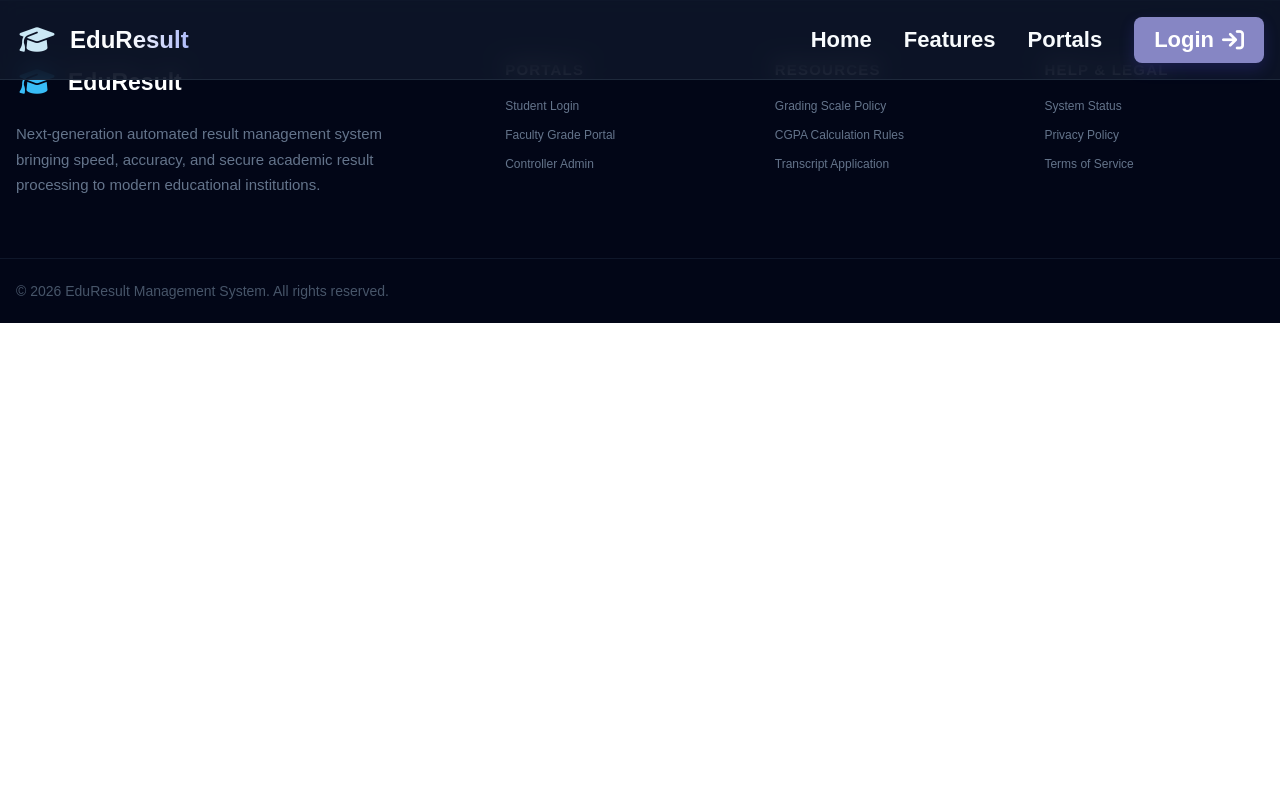
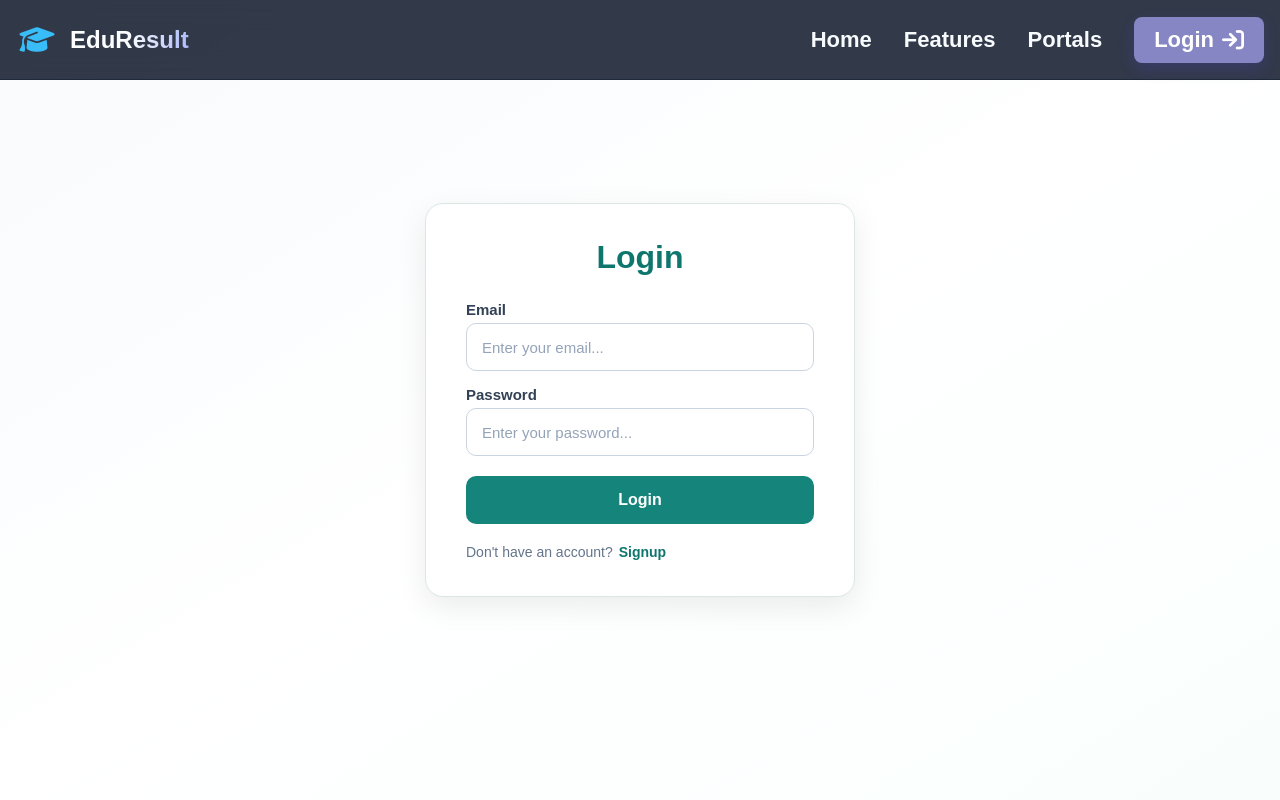
Before and after one commit to FoyziaSultana/EduResult, a React (Vite) app in the folder frontend/: page /login in a window 1280 px wide. Shown: the top 800 px of the page. Built offline with nearby package versions, Linux system fonts and the light colour scheme.

Commit message:
Login frontend

```diff
--- a/frontend/index.html
+++ b/frontend/index.html
@@ -8,7 +8,7 @@
 
   <link rel="stylesheet" href="https://cdnjs.cloudflare.com/ajax/libs/font-awesome/6.5.2/css/all.min.css" />
 
-  <title>frontend</title>
+  <title>Home</title>
 </head>
 
 <body>
--- a/frontend/src/App.jsx
+++ b/frontend/src/App.jsx
@@ -3,7 +3,7 @@ import Navbar from "./component/navbar";
 import Footer from "./component/footer";
 import Home from "./pages/home";
 import Signup from "./pages/Signup";
-
+import Login from "./pages/Login"
 function App() {
     return (
         <div className="App">
@@ -14,6 +14,7 @@ function App() {
                 <Routes>
                     <Route path="/" element={<Home />} />
                     <Route path="/signup" element={<Signup />} />
+                    <Route path="/login" element={<Login />} />
                 </Routes>
             </main>
 
--- a/frontend/src/component/navbar.css
+++ b/frontend/src/component/navbar.css
@@ -51,7 +51,7 @@
 
 .logo-icon i {
     font-size: 28px;
-    color: #cbe8f5;
+    color: #38bdf8;
 }
 
 
--- a/frontend/src/component/navbar.jsx
+++ b/frontend/src/component/navbar.jsx
@@ -1,6 +1,6 @@
 
 import "./navbar.css";
-
+import { Link} from "react-router-dom";
 function Navbar() {
     return (
         <header className="navbar">
@@ -37,10 +37,12 @@ function Navbar() {
 
                 <div className="navbar-actions">
 
-                    <a href="#login" className="login-btn">
-                        Login
-                        <i className="fa-solid fa-arrow-right-to-bracket"></i>
-                    </a>
+                    <Link to="/login"
+                            className="login-btn"
+                        >
+                            Login
+                            <i className="fa-solid fa-arrow-right-to-bracket"></i>
+                        </Link>
 
                 </div>
 
--- /dev/null
+++ b/frontend/src/pages/Login.jsx
@@ -0,0 +1,91 @@
+import React, { useState } from "react";
+import { Link, useNavigate } from "react-router-dom";
+import { ToastContainer } from 'react-toastify';
+import "./SignupStyle.css";
+import { handleError, handleSuccess } from "../../toastmsg";
+function Login() {
+    const [loginInfo, setLoginInfo] = useState({
+        UserEmail: "",
+        UserPassword: ""
+    })
+    const navigate = useNavigate();
+    const handleChange = (e) => {
+        const { name, value } = e.target;
+
+        const copyLoginInfo = { ...loginInfo };
+        copyLoginInfo[name] = value;
+        setLoginInfo(copyLoginInfo);
+    }
+    const handleLogin = async (e) => {
+        e.preventDefault();
+        const { UserEmail, UserPassword } = loginInfo;
+        if (!UserEmail || !UserPassword) {
+            return handleError('Fillup all information')
+        }
+        try {
+            const url = "http://localhost:5000/auth/login";
+            const response = await fetch(url, {
+                method: "POST",
+                headers: {
+                    'Content-Type': 'application/json'
+                },
+                body: JSON.stringify(loginInfo)
+            });
+            const result = await response.json();
+            const { success, message, jwtToken, UserName, error } = result;
+            if (success) {
+                handleSuccess(message);
+                localStorage.setItem('token', jwtToken);
+                localStorage.setItem('loggedInUser', UserName);
+                window.dispatchEvent(new Event("login"));
+                setTimeout(() => {
+                    navigate("/");
+                }, 1000)
+            }
+            else if (error) {
+                const details = error?.details[0].message;
+                handleError(details);
+            }
+            else if (!success) {
+                handleError(message);
+            }
+            console.log(result);
+        } catch (error) {
+            handleError(error.message);
+        }
+    }
+    return (
+        <div className="container">
+
+            <form onSubmit={handleLogin}>
+                <h1>Login</h1>
+                <div>
+                    <label htmlFor='UserEmail'>Email</label>
+                    <input
+                        onChange={handleChange}
+                        type="email" name='UserEmail' placeholder="Enter your email..." value={loginInfo.UserEmail} />
+
+                </div>
+
+
+                <div>
+                    <label htmlFor='UserPassword'>Password</label>
+                    <input onChange={handleChange}
+                        type="password" name='UserPassword' placeholder="Enter your password..."
+                        value={loginInfo.UserPassword} />
+
+                </div>
+
+                <button type="submit">Login</button>
+
+                <span>Don't have an account?</span>
+
+                <Link to="/signup" >Signup</Link>
+            </form>
+
+            <ToastContainer />
+
+        </div>
+    )
+}
+export default Login;
```
Also changed, not shown: frontend/src/component/hero.jsx (line endings or trailing spaces).
